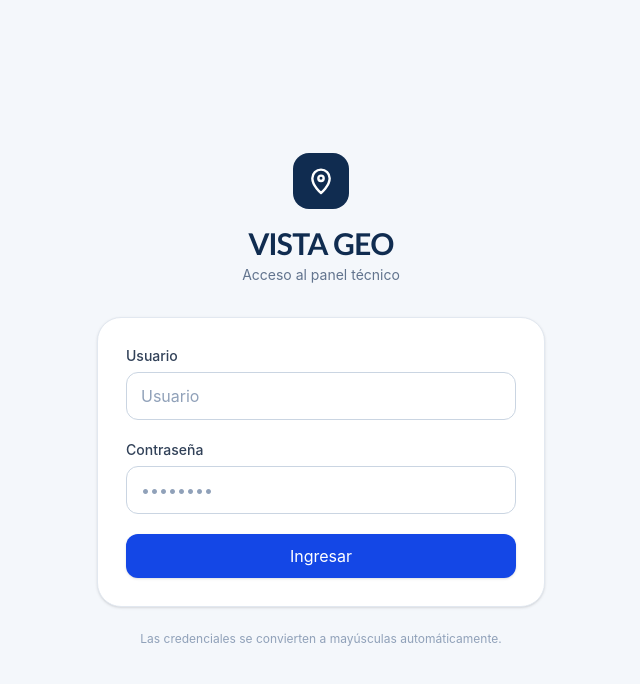
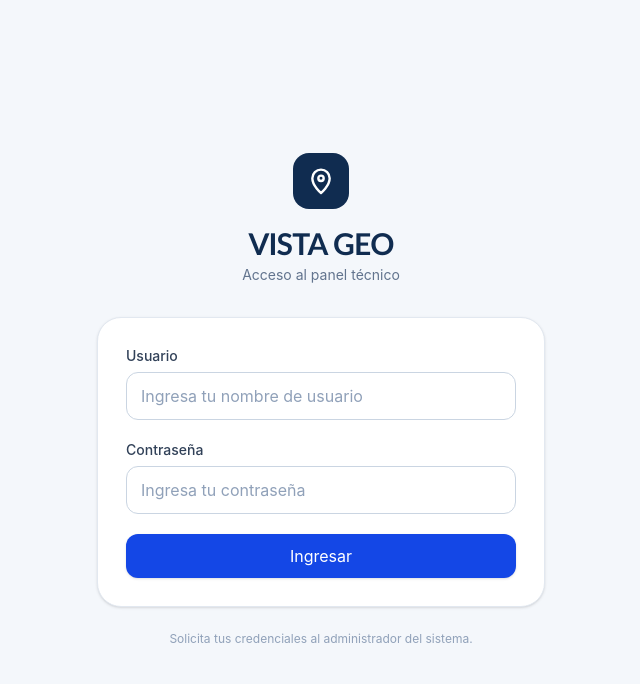
Before and after one commit to vargasjunior2004-create/vistageo, a React (Vite) app in the folder vistageo/frontend/: page /login in a window 1280 px wide. Shown: the top 684 px of the page, without its empty margins (319-959 px from the left). Built offline with nearby package versions, Linux system fonts and the light colour scheme; no server answers.

Commit message:
chore: cambio de texto  en el placeholder

```diff
--- a/vistageo/frontend/src/pages/LoginPage.tsx
+++ b/vistageo/frontend/src/pages/LoginPage.tsx
@@ -44,7 +44,7 @@ export function LoginPage() {
             value={username}
             onChange={(e) => setUsername(e.target.value.toUpperCase())}
             autoComplete="username"
-            placeholder="Usuario"
+            placeholder="Ingresa tu nombre de usuario"
             required
           />
           {location.state?.passwordChanged && <p className="text-sm text-blue-700">Contraseña actualizada. Inicia sesión nuevamente.</p>}
@@ -55,7 +55,7 @@ export function LoginPage() {
             value={password}
             onChange={(e) => setPassword(e.target.value.toUpperCase())}
             autoComplete="current-password"
-            placeholder="••••••••"
+            placeholder="Ingresa tu contraseña"
             required
           />
           {error && (
@@ -68,7 +68,7 @@ export function LoginPage() {
           </Button>
         </form>
         <p className="mt-6 text-center text-xs text-slate-400">
-          Las credenciales se convierten a mayúsculas automáticamente.
+          Solicita tus credenciales al administrador del sistema.
         </p>
         {localStorage.getItem('vistageo_jornada_habilitada') === 'true' && (
           <p className="mt-4 text-center text-sm"><Link className="font-semibold text-blue-700" to="/jornada/camara">Abrir fotos de jornada en este dispositivo</Link></p>
```
